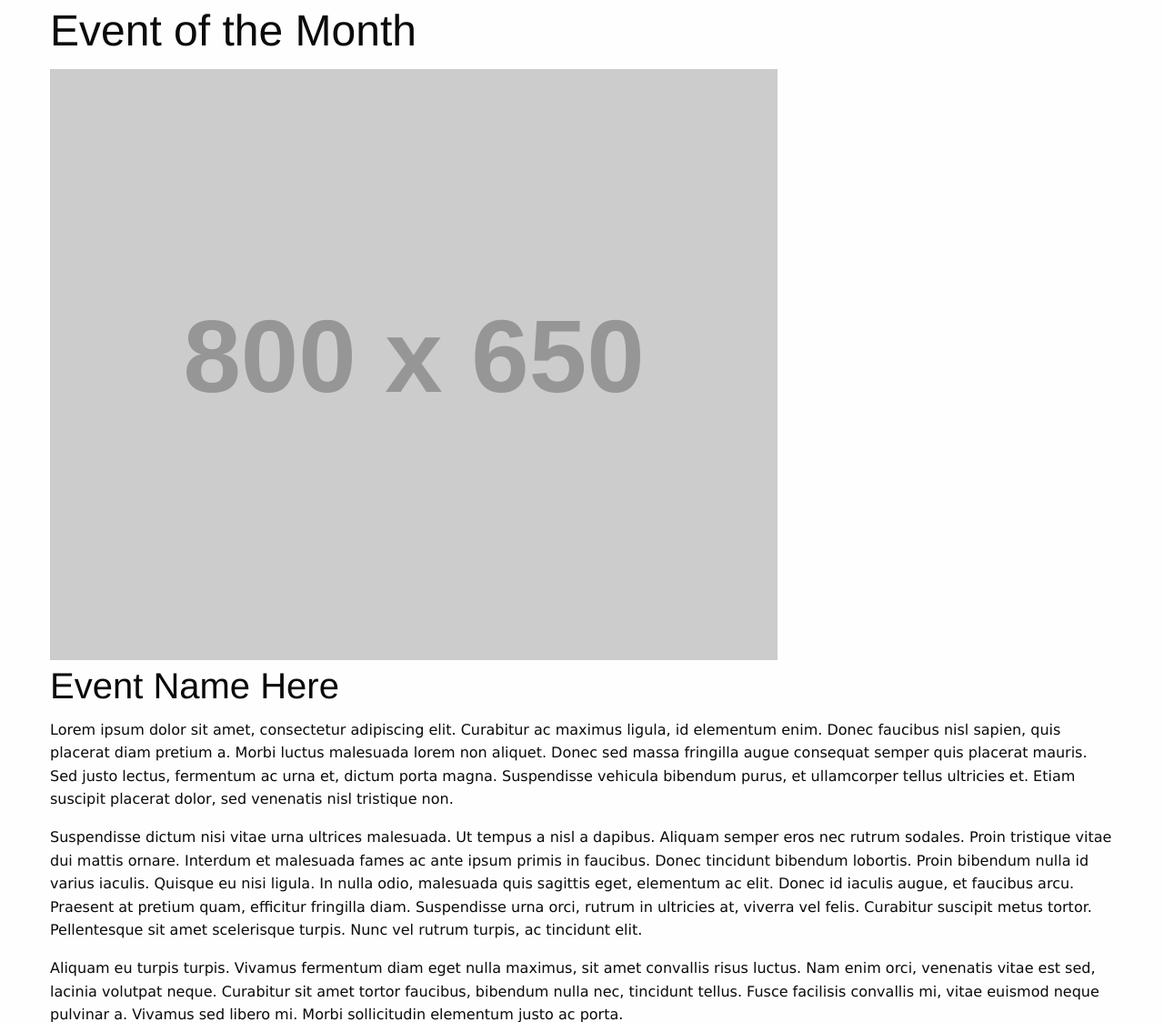
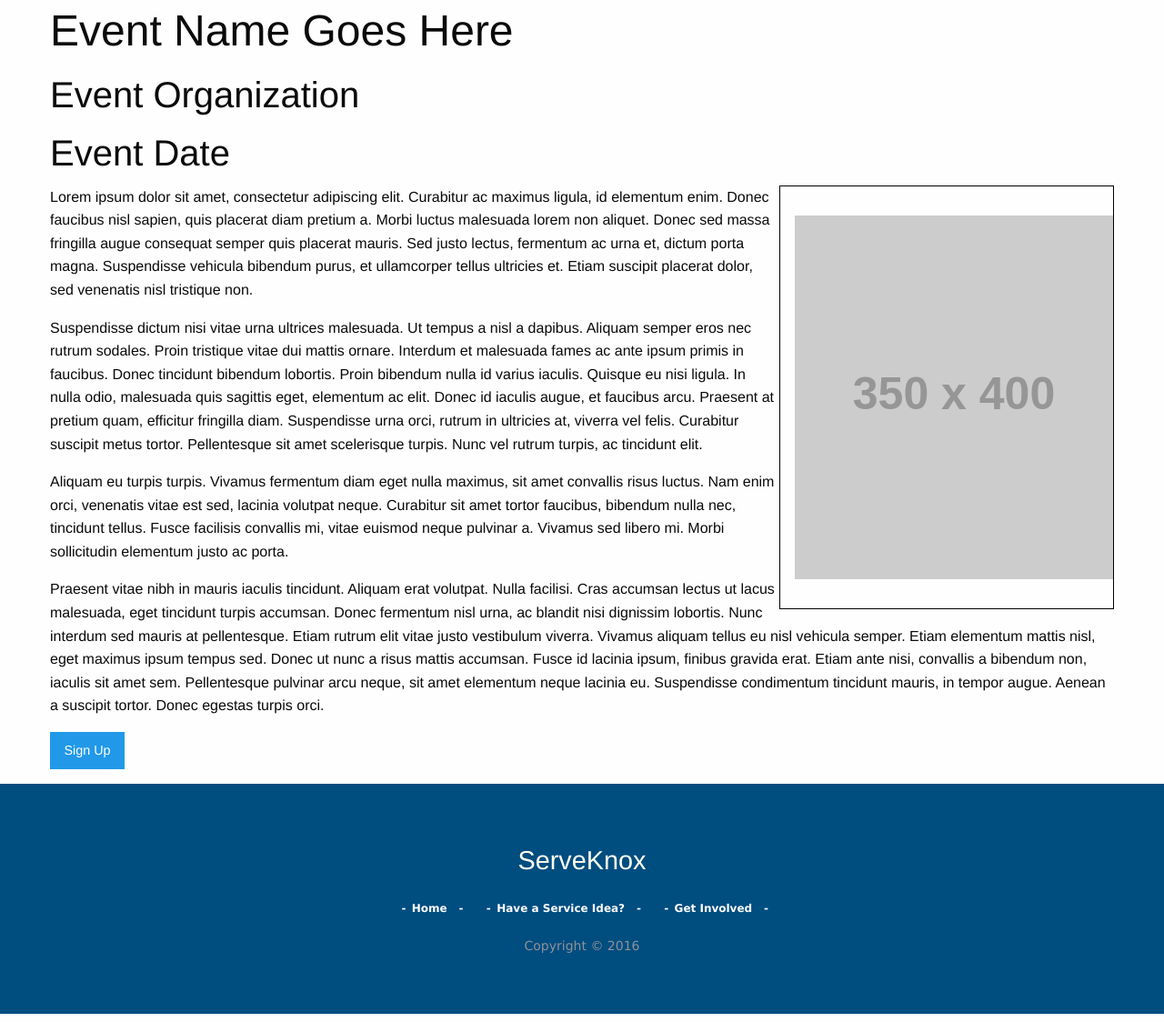
Before and after one commit to CodeTN-WRR/serveknox, a PHP site: template views/event-detail.twig in a window 1280 px wide. Shown: the part 246-1370 px from the top of the page at 91% size. Run offline with PHP 8.4, Linux system fonts and the light colour scheme; the template is opened without the code that fills it, so the values that code supplies are empty; grey boxes labelled with a size stand in for pictures from a placeholder-image service; some libraries are stand-ins or nearby versions.

Commit message:
Updated event-detail.twig and events.css

```diff
--- a/views/css/events.css
+++ b/views/css/events.css
@@ -6,3 +6,11 @@
 #total {
     text-align: center;
 }
+
+
+/* Event Detail Page */
+.content-right {
+    float: right;
+    padding: 0 0 0 16px;
+
+}
--- a/views/css/main.css
+++ b/views/css/main.css
@@ -1,6 +1,7 @@
 body, .header *, footer * {
     font-family: Verdana;
 }
+
 
 /*header*/
 
@@ -139,3 +140,10 @@ body, .header *, footer * {
     min-height: 20vh;
     min-width: 100vw;
 }
+
+.content-right {
+    float: right;
+    padding: 8px 0 10px 12px;
+    border: 1px solid #000;
+
+}
--- a/views/event-detail.twig
+++ b/views/event-detail.twig
@@ -1,16 +1,33 @@
 {% extends 'main.twig' %}
+
+{% block ind_link %}
+<link rel="stylesheet" href="../../foundation/css/foundation.css">
+    <link rel="stylesheet" href="../../foundation/css/app.css">
+    <link rel="stylesheet" href="/views/css/events.css">
+
+ {% endblock ind_link %}
+
 {% block content %}
+
+
 
 
 
         <div class="row">
         <div class="medium-12 columns">
 
-        <h1>Event of the Month</h1>
-        <img src="http://placehold.it/800x650&text=main image">
+        <h1>Event Name Goes Here</h1>
+
          <h2>
-           Event Name Here
+           Event Organization
          </h2>
+         <h2>
+           Event Date
+         </h2>
+
+         <div class="content-right">
+             <img src="http://placehold.it/350x400&text=main image">
+        </div>
 <p>Lorem ipsum dolor sit amet, consectetur adipiscing elit. Curabitur ac maximus ligula, id elementum enim. Donec faucibus nisl sapien, quis placerat diam pretium a. Morbi luctus malesuada lorem non aliquet. Donec sed massa fringilla augue consequat semper quis placerat mauris. Sed justo lectus, fermentum ac urna et, dictum porta magna. Suspendisse vehicula bibendum purus, et ullamcorper tellus ultricies et. Etiam suscipit placerat dolor, sed venenatis nisl tristique non.
 </p>
 <p>Suspendisse dictum nisi vitae urna ultrices malesuada. Ut tempus a nisl a dapibus. Aliquam semper eros nec rutrum sodales. Proin tristique vitae dui mattis ornare. Interdum et malesuada fames ac ante ipsum primis in faucibus. Donec tincidunt bibendum lobortis. Proin bibendum nulla id varius iaculis. Quisque eu nisi ligula. In nulla odio, malesuada quis sagittis eget, elementum ac elit. Donec id iaculis augue, et faucibus arcu. Praesent at pretium quam, efficitur fringilla diam. Suspendisse urna orci, rutrum in ultricies at, viverra vel felis. Curabitur suscipit metus tortor. Pellentesque sit amet scelerisque turpis. Nunc vel rutrum turpis, ac tincidunt elit.
@@ -34,6 +51,3 @@
 
 
 {% endblock content %}
-{% block ind_link %}
-
- {% endblock ind_link %}
```
Also changed, not shown: 1 other file.
